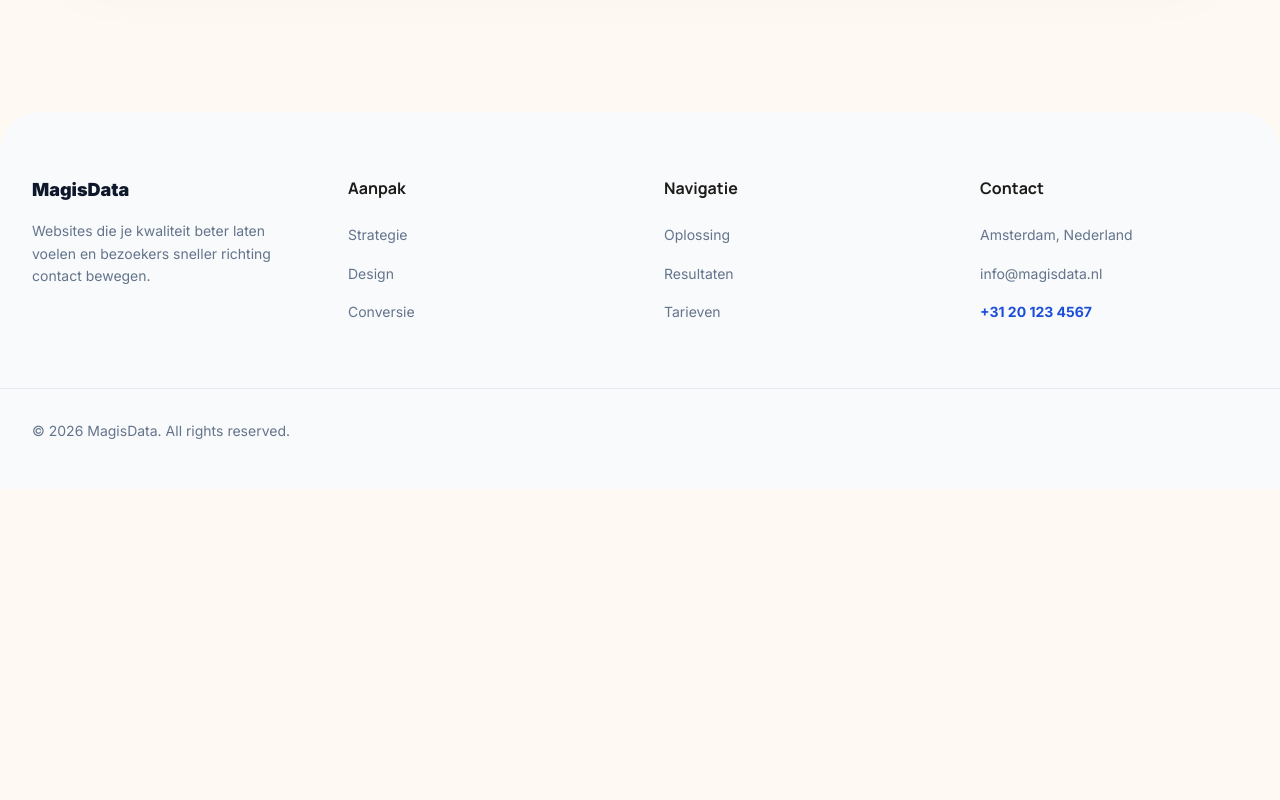
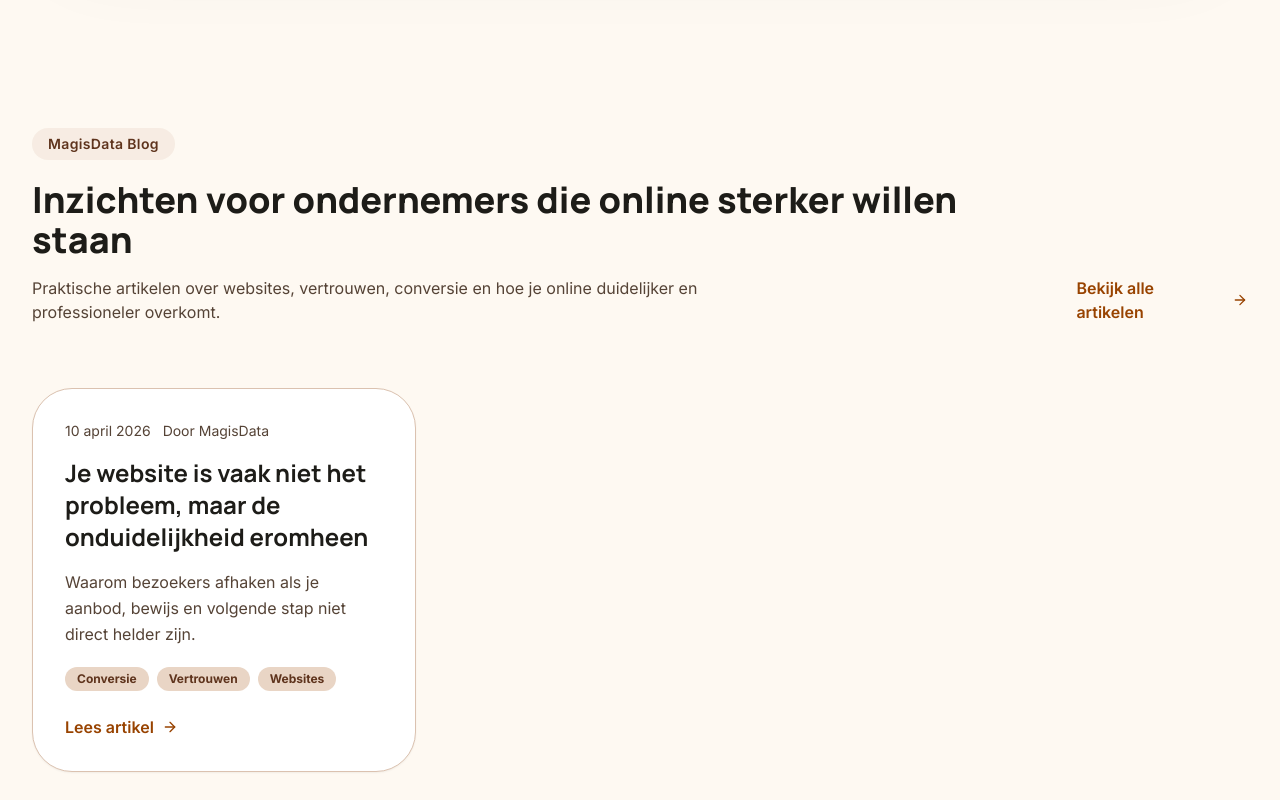
Before and after one commit to geinigegastcoding/magisdata, a Next.js app: page / in a window 1280 px wide. Shown: the part 7140-7940 px from the top of the page. Before the commit the page ends 7629 px from the top, so only its background shows below. Built offline with nearby package versions, Linux system fonts and the light colour scheme.

Commit message:
Added blog section to the home-page

```diff
--- a/app/page.js
+++ b/app/page.js
@@ -12,8 +12,10 @@ import {
   Sparkles,
   TrendingDown,
 } from "lucide-react";
+import Link from "next/link";
 import ComparisonSlider from "../components/comparison-slider";
 import StickyConsultationBar from "../components/sticky-consultation-bar";
+import { formatBlogDate, getAllPosts } from "../lib/blog";
 
 const siteUrl = "https://magisdata.nl";
 
@@ -264,6 +266,8 @@ function SecondaryButton({ href, children }) {
 }
 
 export default function HomePage() {
+  const blogPosts = getAllPosts().slice(0, 3);
+
   return (
     <>
       <script
@@ -698,6 +702,68 @@ export default function HomePage() {
             </div>
           </div>
         </section>
+
+        <section className="bg-surface py-24" id="blog">
+          <div className="container">
+            <div className="mb-16 flex flex-col gap-5 md:flex-row md:items-end md:justify-between">
+              <div>
+                <span className="inline-flex rounded-full bg-secondary-container/35 px-4 py-1.5 text-sm font-semibold tracking-wide text-on-secondary-container">
+                  MagisData Blog
+                </span>
+                <h2 className="mt-5 text-4xl font-extrabold text-on-surface">
+                  Inzichten voor ondernemers die online sterker willen staan
+                </h2>
+                <p className="mt-4 max-w-2xl text-on-surface-variant">
+                  Praktische artikelen over websites, vertrouwen, conversie en hoe je
+                  online duidelijker en professioneler overkomt.
+                </p>
+              </div>
+
+              <Link
+                className="inline-flex items-center gap-2 font-semibold text-primary transition hover:gap-3"
+                href="/blog"
+              >
+                Bekijk alle artikelen <ArrowRight className="h-4 w-4" />
+              </Link>
+            </div>
+
+            <div className="grid gap-8 md:grid-cols-3">
+              {blogPosts.map((post) => (
+                <article
+                  key={post.slug}
+                  className="flex h-full flex-col rounded-5xl border border-outline-variant bg-surface-container-lowest p-8 shadow-sm transition hover:-translate-y-1 hover:shadow-card"
+                >
+                  <div className="flex flex-wrap items-center gap-3 text-sm text-on-surface-variant">
+                    {post.publishedAt ? <span>{formatBlogDate(post.publishedAt)}</span> : null}
+                    {post.author ? <span>Door {post.author}</span> : null}
+                  </div>
+                  <h3 className="mt-4 text-2xl font-bold text-on-surface">{post.title}</h3>
+                  <p className="mt-4 flex-1 leading-relaxed text-on-surface-variant">
+                    {post.description}
+                  </p>
+                  {post.tags.length ? (
+                    <div className="mt-5 flex flex-wrap gap-2">
+                      {post.tags.map((tag) => (
+                        <span
+                          key={tag}
+                          className="rounded-full bg-secondary-container px-3 py-1 text-xs font-bold text-on-secondary-container"
+                        >
+                          {tag}
+                        </span>
+                      ))}
+                    </div>
+                  ) : null}
+                  <Link
+                    className="mt-6 inline-flex items-center gap-2 font-semibold text-primary transition hover:gap-3"
+                    href={`/blog/${post.slug}`}
+                  >
+                    Lees artikel <ArrowRight className="h-4 w-4" />
+                  </Link>
+                </article>
+              ))}
+            </div>
+          </div>
+        </section>
       </main>
 
       <footer className="mt-20 rounded-t-[2.5rem] bg-slate-50">
```
